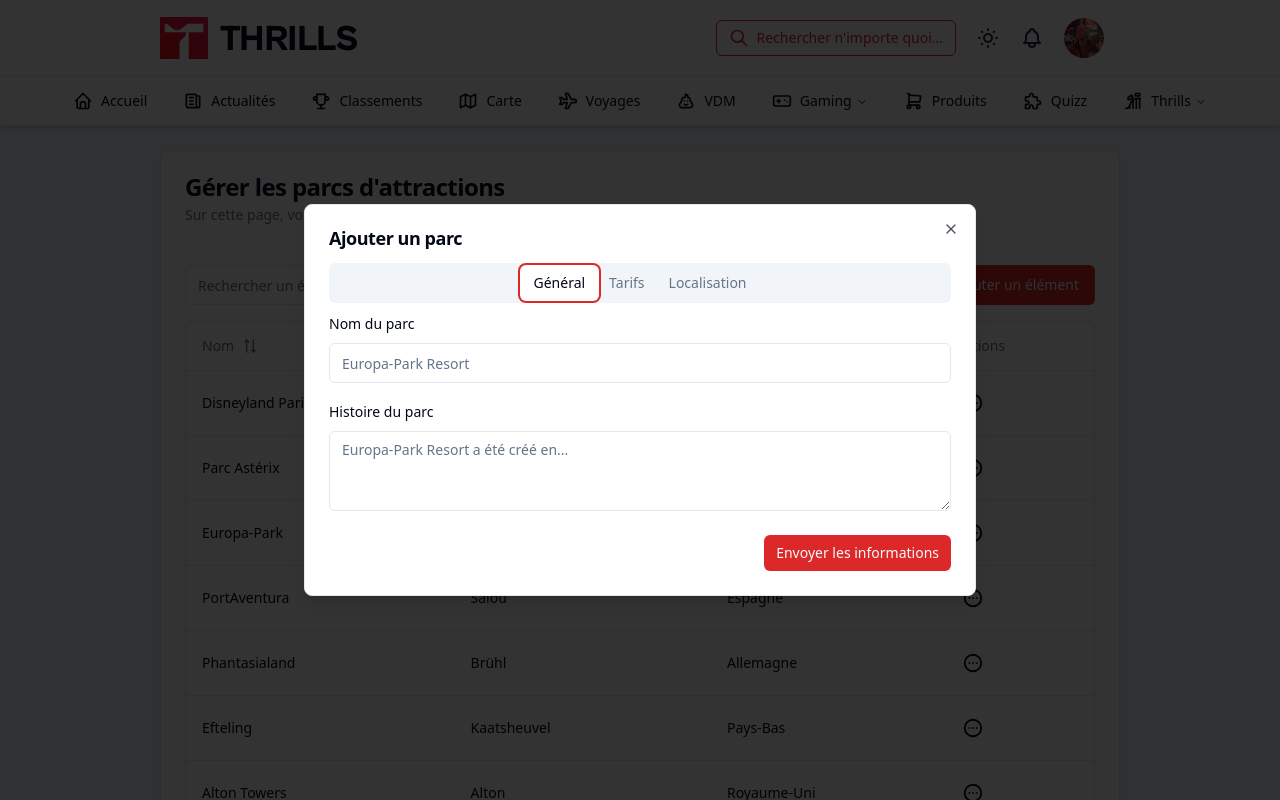
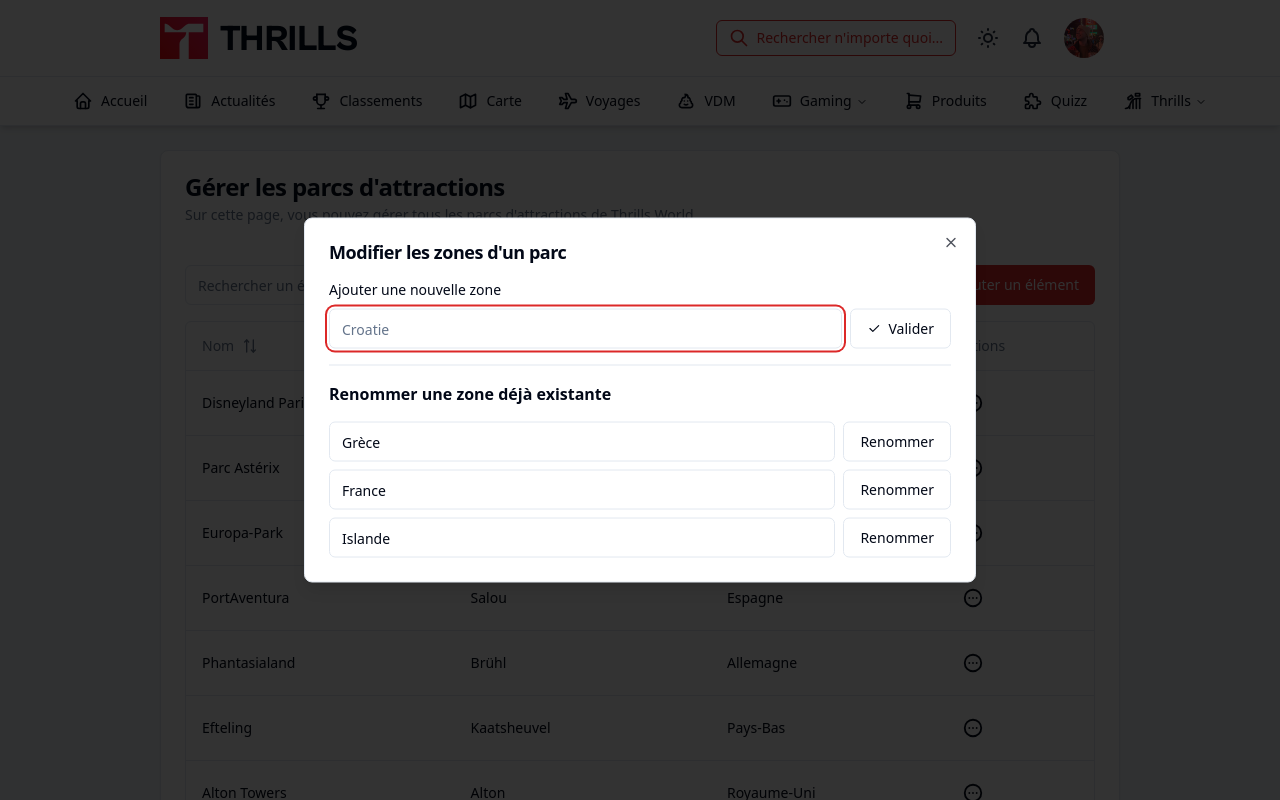
Before and after one commit to INOVANCY/TW-Front, a Next.js app: page /manage/parks in a window 1280 px wide. Shown: the top 800 px of the page. Built offline with nearby package versions, Linux system fonts and the light colour scheme.

Commit message:
User dynamic + parks zone modal

```diff
--- a/src/app/manage/page.tsx
+++ b/src/app/manage/page.tsx
@@ -8,12 +8,14 @@
   IconHotelService,
   IconInfoCircle,
   IconNews,
+  IconPhoto,
   IconRollercoaster,
   IconShoppingCart,
   IconTheater,
 } from "@tabler/icons-react";
 import Link from "next/link";
 import AppLayout from "../layouts/AppLayout";
+import { Card, CardContent, CardHeader, CardTitle } from "@/components/ui/card";
 
 export default function ManageHome() {
   const cards: NavItems = [
@@ -62,6 +64,11 @@
       icon: <IconBuilding size={32} stroke={1.5} />,
       href: "/manage/companies",
     },
+    {
+      name: "Médias",
+      icon: <IconPhoto size={32} stroke={1.5} />,
+      href: "/manage/medias",
+    },
   ];
 
   const rules = [
@@ -74,8 +81,11 @@
   return (
     <AppLayout>
       <div className="grid grid-cols-7 gap-4">
-        <div className="col-span-2 row-span-2 bg-white rounded-lg shadow-lg p-4">
-          <h1 className="text-slate-800 text-xl">Bienvenue !</h1>
+        <Card className="row-span-2 col-span-2">
+          <CardHeader>
+            <CardTitle>Bienvenue !</CardTitle>
+          </CardHeader>
+          <CardContent>
             <p className="text-slate-800 mt-2">
               Vous êtes sur la partie de gestion de Thrills World. Ici, vous
               pouvez maintenir la base de données du site et alimenter les
@@ -98,10 +108,12 @@
             <p className="text-slate-800 mt-2">
               Encore milles mercis pour votre aide précieuse !
             </p>
-        </div>
+          </CardContent>
+        </Card>
         {cards.map((card) => {
           return (
-            <div className=" bg-white rounded-lg shadow-lg w-full p-4 flex flex-col items-center gap-2">
+            <Card>
+              <CardContent className="flex flex-col gap-2 items-center justify-center h-full !pt-6">
                 <div className="h-16 w-16 bg-red-200/50 rounded-full flex items-center justify-center text-red-600">
                   {card.icon}
                 </div>
@@ -109,12 +121,13 @@
                   <h1 className="text-slate-800">{card.name}</h1>
                   <Link
                     href={card.href}
-                  className="text-sm text-red-600 bg-red-100/50 rounded-lg px-1.5 py-0.5 font-medium mt-1"
+                    className="text-sm text-center text-red-600 bg-red-100/50 rounded-lg px-1.5 py-0.5 font-medium mt-1"
                   >
                     Cliquez pour gérer
                   </Link>
                 </div>
-            </div>
+              </CardContent>
+            </Card>
           );
         })}
       </div>
--- a/src/app/manage/parks/columns.tsx
+++ b/src/app/manage/parks/columns.tsx
@@ -10,11 +10,11 @@
   DropdownMenuSeparator,
   DropdownMenuTrigger,
 } from "@/components/ui/dropdown-menu";
-import TWButton from "@/components/ui/forms/Button";
 import {
   IconDotsCircleHorizontal,
   IconEdit,
   IconEye,
+  IconTexture,
 } from "@tabler/icons-react";
 import { ColumnDef } from "@tanstack/react-table";
 import Link from "next/link";
@@ -26,7 +26,10 @@
   country: string;
 };
 
-export const columns = (onEditButtonClick: any): ColumnDef<Park>[] => [
+export const columns = (
+  onEditButtonClick: any,
+  onZoneEditButtonClick: any
+): ColumnDef<Park>[] => [
   {
     accessorKey: "name",
     header: ({ column }) => (
@@ -71,6 +74,13 @@
             >
               <IconEdit size={18} className="me-2" /> Modifier
             </DropdownMenuItem>
+            <DropdownMenuItem
+              className="cursor-pointer"
+              onClick={() => onZoneEditButtonClick(park.id)}
+            >
+              <IconTexture size={18} className="me-2" /> Modifier les zones du
+              parc
+            </DropdownMenuItem>
           </DropdownMenuContent>
         </DropdownMenu>
       );
--- a/src/app/manage/parks/page.tsx
+++ b/src/app/manage/parks/page.tsx
@@ -33,7 +33,12 @@
 import { Textarea } from "@/components/ui/textarea";
 import { Button } from "@/components/ui/button";
 import { Separator } from "@/components/ui/separator";
-import { IconArrowDown, IconInfoCircle } from "@tabler/icons-react";
+import {
+  IconArrowDown,
+  IconCheck,
+  IconInfoCircle,
+  IconSend,
+} from "@tabler/icons-react";
 import {
   Select,
   SelectContent,
@@ -47,7 +52,8 @@
 import { AspectRatio } from "@/components/ui/aspect-ratio";
 
 export default function ManageParksHome() {
-  const [isModalOpen, setIsModalOpen] = useState(true);
+  const [isModalOpen, setIsModalOpen] = useState(false);
+  const [isZoneModalOpen, setIsZoneModalOpen] = useState(true);
   const [selectedPark, setSelectedPark] = useState<number | null>(null);
 
   // Data sur les parcs d'attractions
@@ -80,6 +86,11 @@
     setIsModalOpen(true);
   };
 
+  const onZoneEditButtonClick = (parkId: number) => {
+    setSelectedPark(parkId);
+    setIsZoneModalOpen(true);
+  };
+
   // Formulaire
   const form = useForm();
 
@@ -99,7 +110,7 @@
         </CardHeader>
         <CardContent>
           <DataTable
-            columns={columns(onEditButtonClick)}
+            columns={columns(onEditButtonClick, onZoneEditButtonClick)}
             data={parks}
             searchColumn="name"
             tableName="un parc"
@@ -269,6 +280,62 @@
           </form>
         </Form>
       </Dialog>
+      <Dialog
+        open={isZoneModalOpen}
+        onOpenChange={() => setIsZoneModalOpen(!isZoneModalOpen)}
+      >
+        <Form {...form}>
+          <form onSubmit={form.handleSubmit(onSubmit)}>
+            <DialogContent>
+              <DialogHeader>
+                <DialogTitle>Modifier les zones d'un parc</DialogTitle>
+              </DialogHeader>
+              <FormField
+                control={form.control}
+                name="zone_name"
+                render={({ field }) => (
+                  <FormItem>
+                    <FormLabel>Ajouter une nouvelle zone</FormLabel>
+                    <div className="flex items-center justify-between gap-2">
+                      <FormControl>
+                        <Input placeholder="Croatie" {...field} />
+                      </FormControl>
+                      <Button
+                        variant="outline"
+                        className="flex items-center gap-2"
+                      >
+                        <IconCheck size={14} /> Valider
+                      </Button>
+                    </div>
+                  </FormItem>
+                )}
+              />
+              <Separator />
+              <p className="font-semibold">Renommer une zone déjà existante</p>
+              <ul className="flex flex-col gap-2">
+                <li>
+                  <div className="flex items-center justify-between gap-2">
+                    <Input value="Grèce" />
+                    <Button variant="outline">Renommer</Button>
+                  </div>
+                </li>
+                <li>
+                  <div className="flex items-center justify-between gap-2">
+                    <Input value="France" />
+                    <Button variant="outline">Renommer</Button>
+                  </div>
+                </li>
+                <li>
+                  <div className="flex items-center justify-between gap-2">
+                    <Input value="Islande" />
+                    <Button variant="outline">Renommer</Button>
+                  </div>
+                </li>
+              </ul>
+            </DialogContent>
+          </form>
+        </Form>
+      </Dialog>
     </AppLayout>
   );
 }
--- a/src/app/user/page.tsx
+++ b/src/app/user/[username]/page.tsx
@@ -8,7 +8,7 @@
   CardTitle,
 } from "@/components/ui/card";
 import { Avatar, AvatarFallback, AvatarImage } from "@/components/ui/avatar";
-import AppLayout from "../layouts/AppLayout";
+import AppLayout from "../../layouts/AppLayout";
 import { Badge } from "@/components/ui/badge";
 import {
   IconAt,
@@ -70,7 +70,12 @@
 
 import { PieChart, Pie, ResponsiveContainer, Legend, Tooltip } from "recharts";
 
-export default function UserProfile() {
+export default function UserProfile({
+  params,
+}: {
+  params: { username: string };
+}) {
+  console.log(params);
   const UserStatistics = [
     {
       icon: <IconRollercoaster size={32} />,
```
Lines whose indentation alone changed are shown as unchanged.
